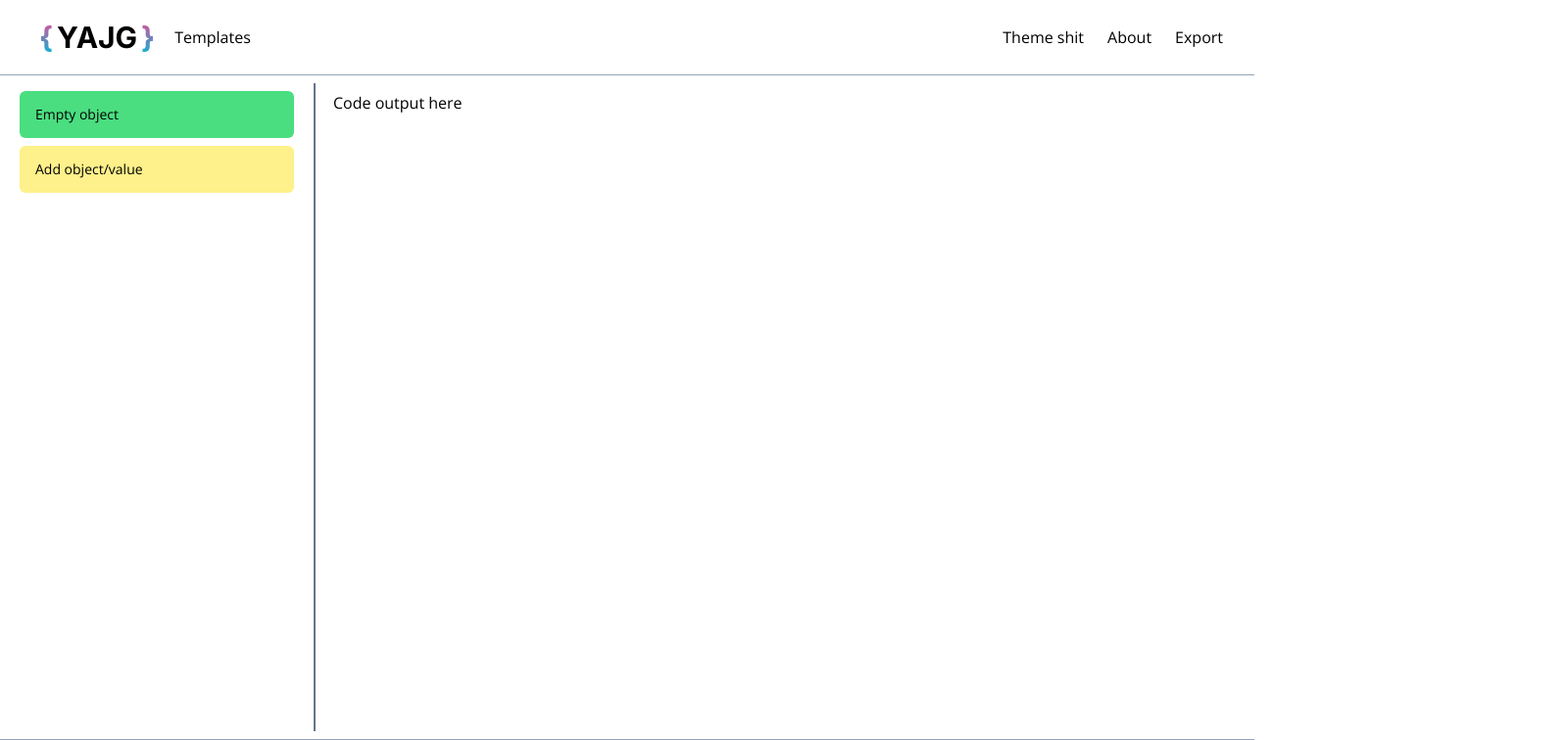
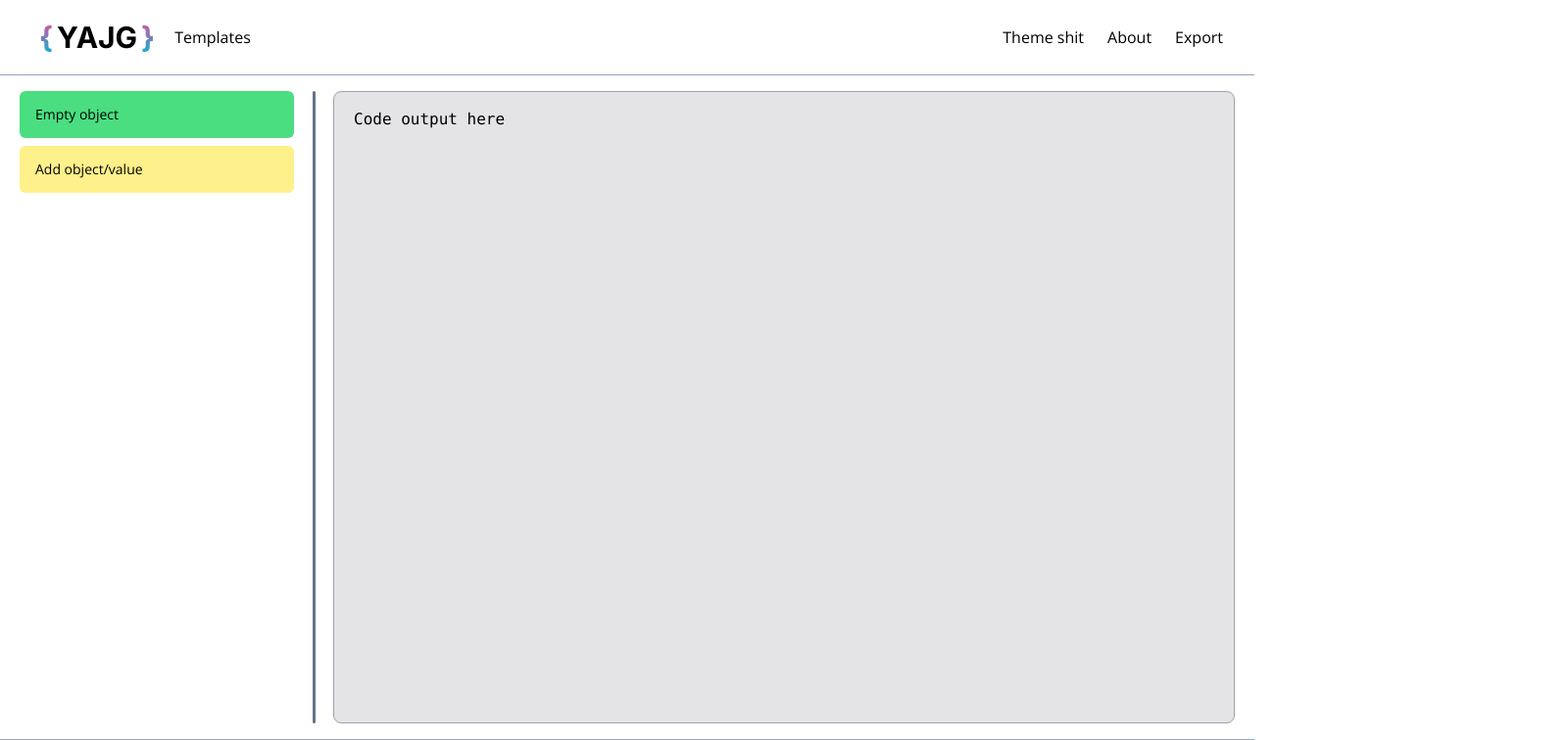
Before and after one commit to kuroji-fusky/yajg, a SvelteKit app: page / in a window 1280 px wide. Shown: the top 756 px of the page at 98% size, 1600 px wide, since content can reach past the window. Built offline with nearby package versions, Linux system fonts and the light colour scheme.

Commit message:
additional resize functionality

```diff
--- /dev/null
+++ b/src/lib/FieldCodeOutput.svelte
@@ -0,0 +1,9 @@
+<div class="code-output-wrapper w-full">
+	<pre>Code output here</pre>
+</div>
+
+<style lang="scss">
+	.code-output-wrapper {
+		@apply py-4 bg-zinc-200 border-zinc-400 border mx-5 my-4 rounded-lg;
+	}
+</style>
--- /dev/null
+++ b/src/lib/FieldEditor.svelte
@@ -0,0 +1,74 @@
+<script lang="ts">
+	import { onMount } from 'svelte'
+	import FieldBlock from '$lib/FieldBlock.svelte'
+
+	let appContainer: HTMLElement
+	let grippy: HTMLElement
+
+	onMount(() => {
+		const bodyRoot = document.body
+
+		const handleGrippy = ({ clientX }: PointerEvent) => {
+			const HEIGHT_LIMIT = 300
+
+			let pos = clientX
+			let maxEditorSize = window.innerWidth - HEIGHT_LIMIT
+
+			appContainer.style.paddingRight = '1.25rem'
+
+			pos < HEIGHT_LIMIT
+				? appContainer.classList.add('transition-all')
+				: appContainer.classList.remove('transition-all')
+
+			if (pos < HEIGHT_LIMIT / 2) {
+				pos = 0
+				appContainer.style.paddingRight = '0rem'
+			} else {
+				if (pos < HEIGHT_LIMIT) pos = HEIGHT_LIMIT
+				if (pos > maxEditorSize) pos = maxEditorSize
+				appContainer.style.paddingRight = '1.25rem'
+			}
+
+			let mouseX = `${pos}px`
+			appContainer.style.setProperty('--editor-sidebar-width', mouseX)
+		}
+
+		window.onresize = () => handleGrippy
+
+		grippy.onpointerdown = () => {
+			window.addEventListener('pointermove', handleGrippy)
+			bodyRoot.style.cursor = 'ew-resize'
+		}
+
+		window.onpointerup = () => {
+			window.removeEventListener('pointermove', handleGrippy)
+			bodyRoot.style.cursor = ''
+		}
+	})
+</script>
+
+<div class="block-sidebar-container" bind:this={appContainer}>
+	<div class="overflow-hidden grid gap-2">
+		<FieldBlock />
+		<FieldBlock add />
+	</div>
+	<div id="grip" bind:this={grippy} />
+</div>
+
+<style lang="scss">
+	.block-sidebar-container {
+		@apply relative flex-shrink-0 select-none;
+
+		width: var(--editor-sidebar-width, 320px);
+
+		#grip {
+			@apply -translate-x-1 w-[3px] bg-slate-500 absolute top-4 -right-1.5 bottom-4 cursor-ew-resize rounded-2xl transition-[border] duration-300;
+			transition: color 200ms ease;
+
+			&:hover,
+			&:active {
+				@apply bg-sky-400;
+			}
+		}
+	}
+</style>
--- a/src/routes/+page.svelte
+++ b/src/routes/+page.svelte
@@ -1,42 +1,11 @@
 <script lang="ts">
-	import { onMount } from 'svelte'
-	import FieldBlock from '$lib/FieldBlock.svelte'
-
-	let output = []
-
-	// Resizable sidebar logic
-	let appContainer: HTMLElement
-	let grippy: HTMLElement
-
-	onMount(() => {
-		const handleGrippy = ({ clientX }: PointerEvent) => {
-			let pos = clientX
-			if (pos < 0) pos = 0
-
-			let mouseX = `${pos}px`
-
-			appContainer.style.setProperty('--editor-sidebar-width', mouseX)
-		}
-
-		grippy.onpointerdown = () => {
-			window.addEventListener('pointermove', handleGrippy)
-		}
-
-		window.onpointerup = () => {
-			window.removeEventListener('pointermove', handleGrippy)
-		}
-	})
+	import FieldCodeOutput from '$lib/FieldCodeOutput.svelte'
+	import FieldEditor from '$lib/FieldEditor.svelte'
 </script>
 
-<main class="w-screen flex h-fit">
-	<div class="block-sidebar-container" bind:this={appContainer}>
-		<div class="overflow-hidden grid gap-2">
-			<FieldBlock />
-			<FieldBlock add />
-		</div>
-		<div id="grip" bind:this={grippy} />
-	</div>
-	<div class="code-output-wrapper w-full">Code output here</div>
+<main class="w-full flex h-fit">
+	<FieldEditor />
+	<FieldCodeOutput />
 </main>
 
 <style lang="scss">
@@ -44,24 +13,7 @@
 		height: calc(100vh - 7.65rem);
 	}
 
-	.block-sidebar-container,
-	.code-output-wrapper {
-		@apply px-5 py-4 flex-shrink-0;
-	}
-
-	.block-sidebar-container {
-		@apply relative pr-5;
-
-		width: var(--editor-sidebar-width, 320px);
-
-		#grip {
-			@apply -translate-x-1 w-0.5  bg-slate-500 absolute top-2 -right-1.5 bottom-2 cursor-ew-resize;
-			transition: color 200ms ease;
-
-			&:hover,
-			&:active {
-				@apply bg-sky-400;
-			}
-		}
+	:global(.block-sidebar-container, .code-output-wrapper) {
+		@apply px-5 py-4;
 	}
 </style>
```
